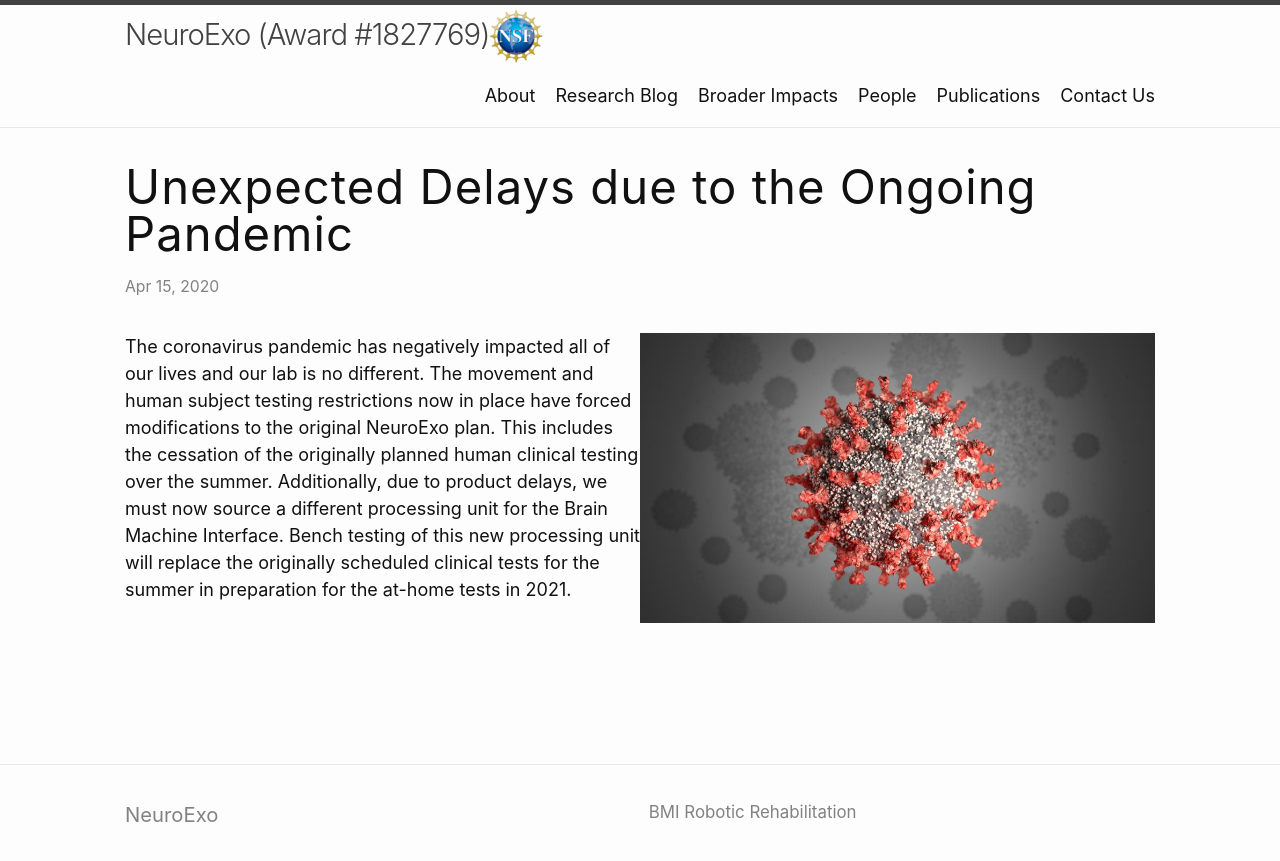
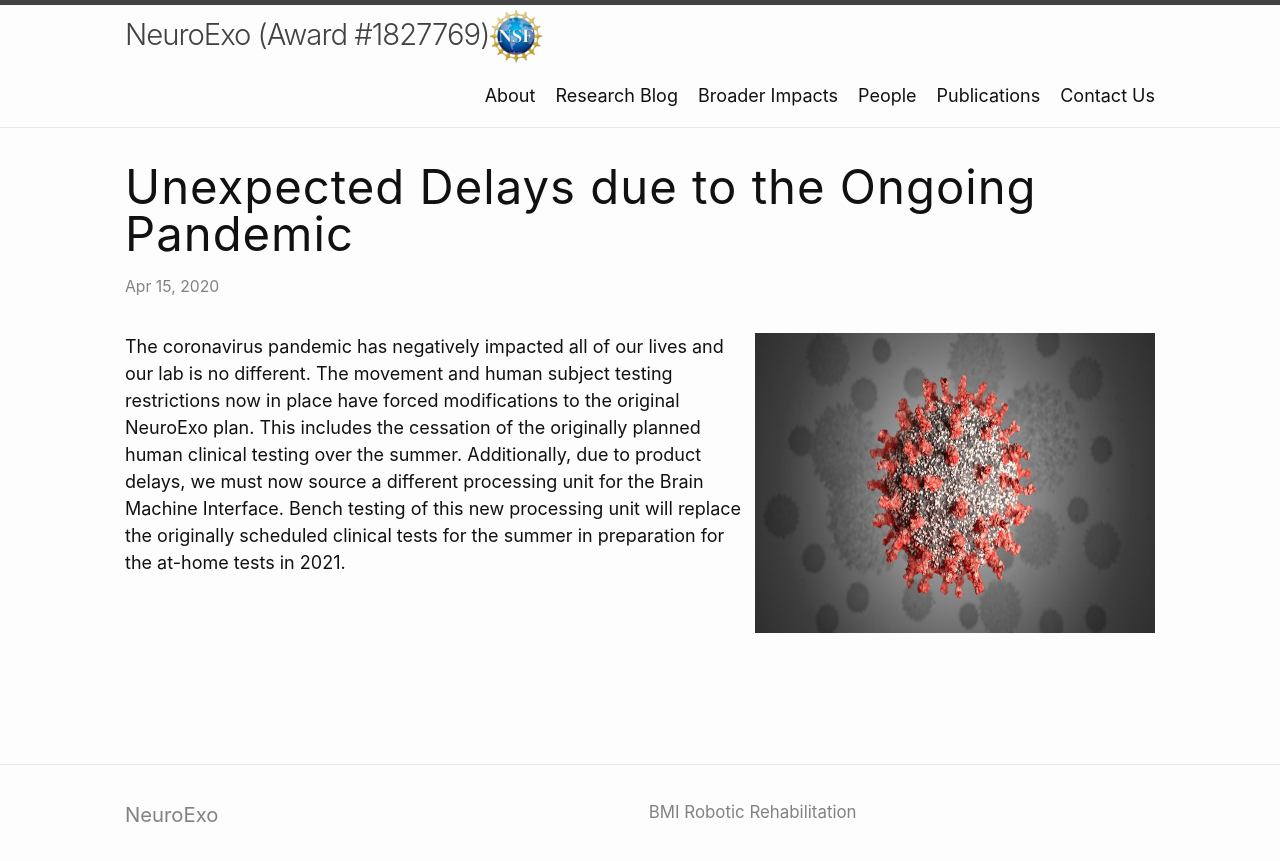
Before and after one commit to arcraik/neuroexo-website, a Jekyll site: the page built from _posts/2020-04-15-corona.md, in a window 1280 px wide. Shown: the top 861 px of the page. Built offline with Jekyll 4.4.1, drawn with Linux system fonts in a browser that asks for light colours.

Commit message:
Update 2020-04-15-corona.md

```diff
--- a/_posts/2020-04-15-corona.md
+++ b/_posts/2020-04-15-corona.md
@@ -3,5 +3,5 @@ layout: post
 title: Unexpected Delays due to the Ongoing Pandemic
 link:
 ---
-<img src="/photos/corona.jpg" class="post" style="width: 50%; float: right;">
+<img src="/photos/corona.jpg" class="post" width="400" height="300"  style="float: right">
 <p>The coronavirus pandemic has negatively impacted all of our lives and our lab is no different. The movement and human subject testing restrictions now in place have forced modifications to the original NeuroExo plan. This includes the cessation of the originally planned human clinical testing over the summer. Additionally, due to product delays, we must now source a different processing unit for the Brain Machine Interface. Bench testing of this new processing unit will replace the originally scheduled clinical tests for the summer in preparation for the at-home tests in 2021.</p>
```
